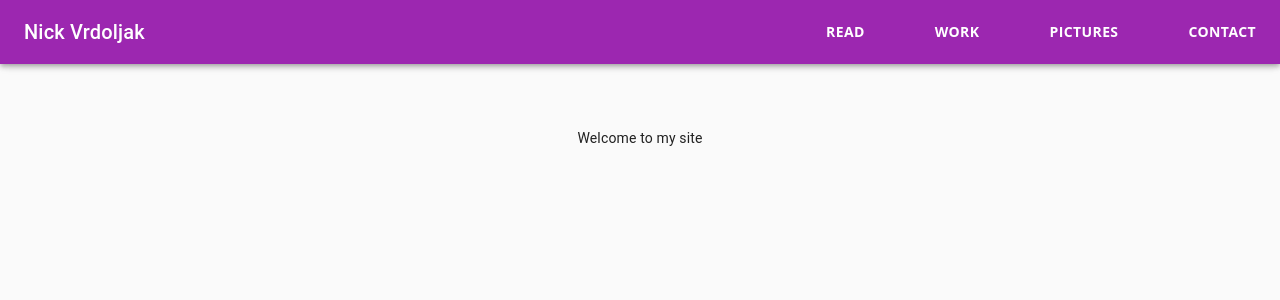
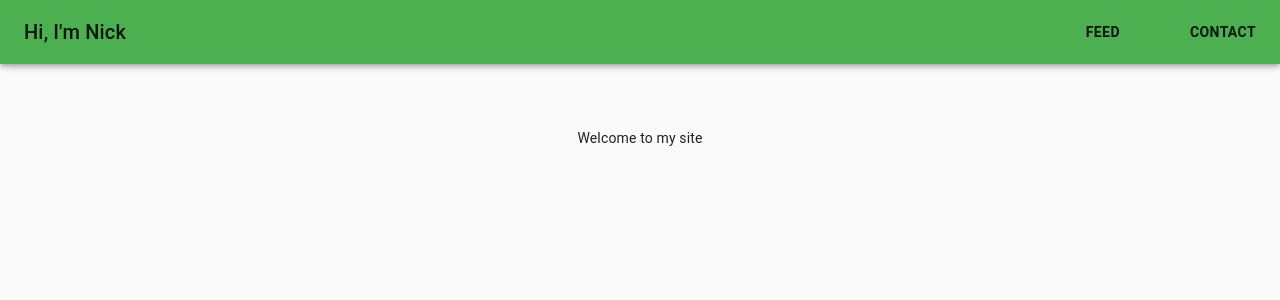
Before and after one commit to nicholasvrdoljak/nicholasvrdoljak, a Next.js app: page / in a window 1280 px wide. Shown: the top 300 px of the page. Built offline with nearby package versions, Linux system fonts and the light colour scheme.

Commit message:
Simplify

```diff
--- a/components/header.js
+++ b/components/header.js
@@ -1,17 +1,13 @@
 import React from 'react';
 import AppBar from '@material-ui/core/AppBar';
 import Button from '@material-ui/core/Button';
-import CssBaseline from '@material-ui/core/CssBaseline';
 import Divider from '@material-ui/core/Divider';
 import Drawer from '@material-ui/core/Drawer';
 import Hidden from '@material-ui/core/Hidden';
 import IconButton from '@material-ui/core/IconButton';
-import InboxIcon from '@material-ui/icons/MoveToInbox';
 import List from '@material-ui/core/List';
 import ListItem from '@material-ui/core/ListItem';
-import ListItemIcon from '@material-ui/core/ListItemIcon';
 import ListItemText from '@material-ui/core/ListItemText';
-import MailIcon from '@material-ui/icons/Mail';
 import MenuIcon from '@material-ui/icons/Menu';
 import Toolbar from '@material-ui/core/Toolbar';
 import Typography from '@material-ui/core/Typography';
@@ -19,17 +15,17 @@ import { makeStyles, useTheme } from '@material-ui/core/styles';
 import Link from 'next/link';
 const headersData = [
 	{
-		label: "Read",
-		href: "/read",
+		label: "Feed",
+		href: "/feed",
 	},
-	{
-		label: "Work",
-		href: "/work",
-	},
-	{
-		label: "Pictures",
-		href: "/pictures",
-	},
+	// {
+	// 	label: "Work",
+	// 	href: "/work",
+	// },
+	// {
+	// 	label: "Pictures",
+	// 	href: "/pictures",
+	// },
 	{
 		label: "Contact",
 		href: "/contact",
@@ -39,9 +35,11 @@ const drawerWidth = 240;
 
 const useStyles = makeStyles((theme) => ({
 	root: {
-		display: 'flex',
+		display: 'flex'
 	},
-	logo:{cursor: 'pointer'},
+	logo: {
+		cursor: 'pointer',
+	},
 	drawer: {
 		[theme.breakpoints.up('sm')]: {
 			width: drawerWidth,
@@ -50,14 +48,13 @@ const useStyles = makeStyles((theme) => ({
 	},
 	appBar: {
 		[theme.breakpoints.up('sm')]: {
-//   		width: `calc(100% - ${drawerWidth}px)`,
 			width: `100%`,
 			marginLeft: drawerWidth,
 		},
+		backgroundColor: theme.palette.primary.main
 	},
 	menuLinks: {
 		marginRight: theme.spacing(2),
-		fontFamily: "Open Sans, sans-serif",
 		fontWeight: 700,
 		size: "18px",
 		marginLeft: "38px",
@@ -95,8 +92,8 @@ function Header(props) {
 	const { Component, pageProps } = props;
 
 	const { window } = props;
-	const classes = useStyles();
 	const theme = useTheme();
+	const classes = useStyles(theme);
 	const [mobileOpen, setMobileOpen] = React.useState(false);
 
 	const handleDrawerToggle = () => {
@@ -141,12 +138,11 @@ function Header(props) {
 
 	return (
 		<div className={classes.root}>
-			<CssBaseline />
 			<AppBar position="fixed" className={classes.appBar}>
 				<Toolbar>
 					<Link href='/' >
 						<Typography variant="h6" noWrap className={classes.logo}>
-							Nick Vrdoljak
+							Hi, I'm Nick
 						</Typography>
 					</Link>
 					<IconButton
--- a/components/homepage.js
+++ b/components/homepage.js
@@ -1,11 +1,19 @@
 import React from "react";
+import { makeStyles, useTheme } from '@material-ui/core/styles';
+
 import {
     Button,
     TextField
-  } from "@material-ui/core";
-import Header from './header.js';
+} from "@material-ui/core";
+
+const useStyles = makeStyles((theme) => ({
+
+}));
 
 function Homepage(props) {
+    const theme = useTheme();
+	const classes = useStyles(theme);
+
 	return (
         <div>
             <div style={{display: 'flex', flexDirection: 'column'}}>
@@ -16,7 +24,7 @@ function Homepage(props) {
                         margin: 20,
                         padding: 20
                     }}
-                    >
+                >
                     Welcome to my site
                 </div>
             </div>
--- a/pages/_app.js
+++ b/pages/_app.js
@@ -26,9 +26,8 @@ export default function MyApp(props) {
         <meta name="viewport" content="minimum-scale=1, initial-scale=1, width=device-width" />
       </Head>
       <ThemeProvider theme={theme}>
-        {/* CssBaseline kickstart an elegant, consistent, and simple baseline to build upon. */}
         <CssBaseline />
-        <Header Component={Component}/>
+        <Header Component={Component} {...pageProps} theme={theme}/>
       </ThemeProvider>
     </React.Fragment>
   );
--- a/pages/_document.js
+++ b/pages/_document.js
@@ -1,6 +1,7 @@
 import React from 'react';
 import Document, { Html, Head, Main, NextScript } from 'next/document'
 import { ServerStyleSheets } from '@material-ui/core/styles';
+import theme from '../src/theme';
 
 export default class MyDocument extends Document {
 	render () {
@@ -9,6 +10,7 @@ export default class MyDocument extends Document {
 				<Head>
 					<meta charSet="UTF-8" />
 					<meta httpEquiv="X-UA-Compatible" content="IE=edge,chrome=1" />
+					<meta name="theme-color" content={theme.palette.primary.main} />
 				</Head>
 				<body style={{margin:0}}>
 					<Main />
--- a/pages/read.js
+++ b/pages/feed.js
@@ -11,12 +11,12 @@ const posts = [
 		title: "I can tolerate anything except the outgroup",
 		excerpt: "",
 		href: "https://slatestarcodex.com/2014/09/30/i-can-tolerate-anything-except-the-outgroup/",
-		image: "/images/icantolerateanythingexcepttheoutgroup.png",
+		image: "/images/outgroup.jpg",
 		date: "January 27, 2021"
 	}
 ];
 
-function Read(props)  {
+function Feed(props)  {
 	return (
 		<div style={{ marginTop: 20, padding: 30 }}>
 			<Grid container spacing={10} justify="center">
@@ -61,4 +61,4 @@ function Read(props)  {
 	);
 }
 
-export default Read
+export default Feed
--- a/src/theme.js
+++ b/src/theme.js
@@ -1,14 +1,14 @@
 import { createMuiTheme } from '@material-ui/core/styles';
-import purple from '@material-ui/core/colors/purple';
 import green from '@material-ui/core/colors/green';
+import red from '@material-ui/core/colors/red';
 
 const theme = createMuiTheme({
   palette: {
     primary: {
-      main: purple[500]
+      main: green[500]
     },
     secondary: {
-      main: green[500]
+      main: red[500]
     }
   }
 });
```
Also changed, not shown: package.json (+7 -7 lines), public/images/outgroup.jpg (added), 1 other file (tests, documents, lock files or other folders). Lines whose indentation alone changed are shown as unchanged.
